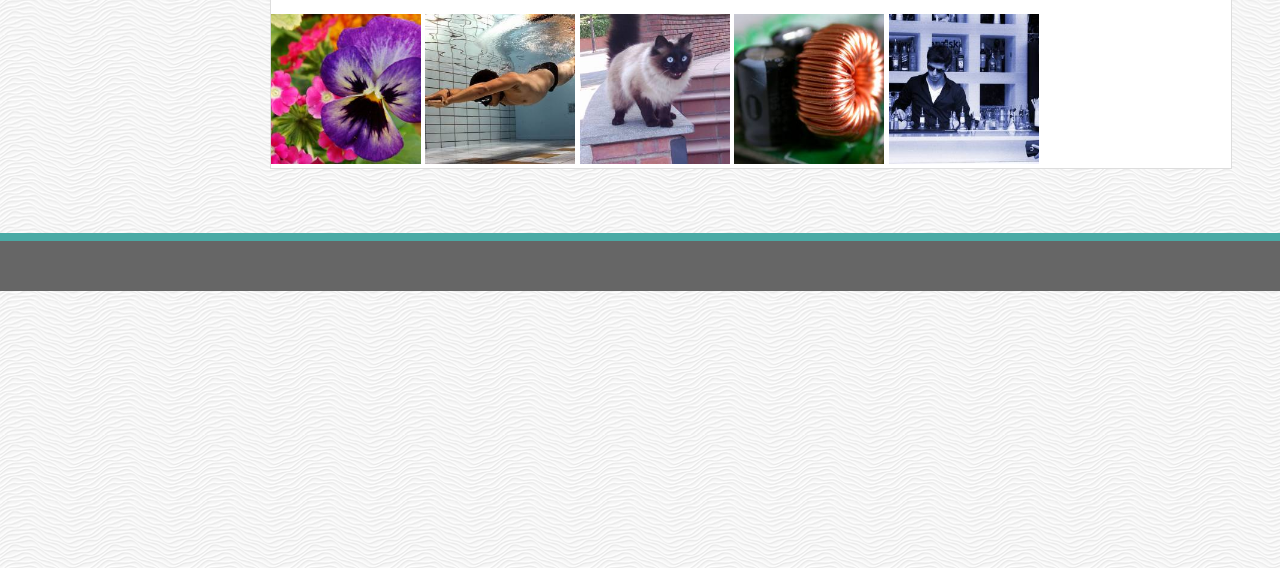
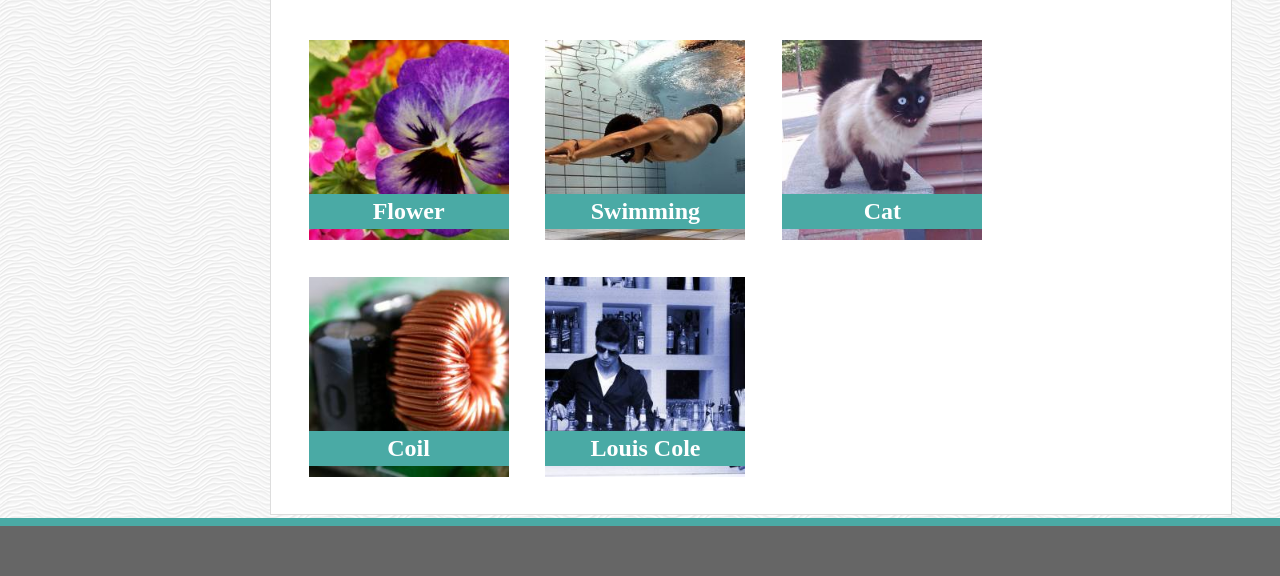
Before and after one commit to erhdev/Basic-Portfolio, a plain HTML site: page portfolio.html in a window 1280 px wide. Shown: the part 232-808 px from the top of the page. Drawn offline with Linux system fonts and the light colour scheme.

Commit message:
final code

```diff
--- a/assets/css/style.css
+++ b/assets/css/style.css
@@ -1,21 +1,22 @@
 
-body {
+html, body {
     width: 100%;
     height: 100%;
     margin: 0;
+}
+body{
     background-image:url(../images/white-waves.png) ;
     color: #777777;
     font-family: Arial, Helvetica, sans-serif;
     box-sizing: border-box;
+}
 
-
-}
 .clearfix::after {
     content: "";
     clear: both;
     display: block;
 }
-h1{
+h1 , h6{
     font-family: 'Times New Roman', Times, serif;
     font-size: x-large;
 }
@@ -43,7 +44,7 @@ header {
 }
 #links {
    float: right;
-   margin-right: 299px;
+   margin-right: 19%;
    margin-top: 65px;
 }
 a {
@@ -51,13 +52,22 @@ a {
     color: #777777;
 
 }
+.push{
+    height: 50px;
+}
 .footer {
     height: 50px;
-    margin-top: 5% ;
     border-top: 8px solid;
     border-color: #4aaaa5;
     background-color: #666666;
   }
+.wrapper {
+    min-height: 100%;
+
+    /* Equal to height of footer */
+    /* But also accounting for potential margin-bottom of last child */
+    margin-bottom: -50px;
+}
 .middle {
 
     width: 960px;
@@ -67,6 +77,8 @@ a {
     background-color: #ffffff;
     border: 1px solid;
     border-color: #dddddd;
+    position: relative;
+    z-index: -2;
 
 }
 .content {
@@ -114,3 +126,25 @@ textarea {
     border-radius: 4px;
     box-sizing: border-box;
 }
+
+.gallerypair{
+    width: 200px;
+    height: 200px;
+    margin: 2%;
+    float: left;
+}
+
+.galleryimage{
+    position: relative;
+    z-index:-1;
+}
+.gallerytext {
+    background-color: #4aaaa5;
+    padding-top: 2%;
+    padding-bottom: 2%;
+    width: 100%;
+    color: white;
+    text-align: center;
+    margin-top: -50px;
+    float: left;
+}
--- a/portfolio.html
+++ b/portfolio.html
@@ -8,7 +8,8 @@
 </head>
 
 <body>
-            <header >
+    <div class="wrapper">
+    <header>
         <section class="clearfix">
             <section id="names">
                 <h1 id="name">Emerson Harmon</h1>
@@ -21,18 +22,38 @@
         </section>
     </header>
 
-        <div class="middle">
-            <section id="content">
+    <section class="middle">
+        <section class="content">
             <h1 id="sectionheader">Portfolio</h1>
-             <div id="gallery">
-                <img src="assets/images/Flower.jpg" alt="Flower" width="150px" length="150px">
-                <img src="assets/images/Swimming.jpg" alt="Swimming" width="150px" length="150px">
-                <img src="assets/images/Cat.jpg" alt="ShockedCat" width="150px" length="150px">
-                <img src="assets/images/Coil.jpg" alt="Coil" width="150px" length="150px">
-                <img src="assets/images/LouisCole.jpg" alt="City" width="150px" length="150px">
-             </div>
+            <section class="clearfix">
+                <section class="gallerypair">
+                   <div class="imagewrapper"> <img class="galleryimage" src="assets/images/Flower.jpg" alt="Flower" width="200px" length="200px"> </div>
+                    <h6 class="gallerytext">Flower</h6>
                 </section>
+                <section class="gallerypair">
+                    <img class="galleryimage" src="assets/images/Swimming.jpg" alt="Swimming" width="200px"
+                        length="200px">
+                    <h6 class="gallerytext">Swimming</h6>
+                </section>
+                <section class="gallerypair">
+                    <img class="galleryimage" src="assets/images/Cat.jpg" alt="ShockedCat" width="200px" length="200px">
+                    <h6 class="gallerytext">Cat</h6>
+                </section>
+                <section class="gallerypair">
+                    <img class="galleryimage" src="assets/images/Coil.jpg" alt="Coil" width="200px" length="200px">
+                    <h6 class="gallerytext">Coil</h6>
+                </section>
+                <section class="gallerypair">
+                    <img class="galleryimage" src="assets/images/LouisCole.jpg" alt="City" width="200px" length="200spx">
+                    <h6 class="gallerytext">Louis Cole</h6>
+                </section>
+            </section>
+
+        </section>
+    </section>
+    <div class="push"></div>
 </div>
     <footer class="footer"></footer>
 </body>
+
 </html>
```
Also changed, not shown: contact.html (+3 -1 lines), index.html (+10 -24 lines). Lines whose indentation alone changed are shown as unchanged.
